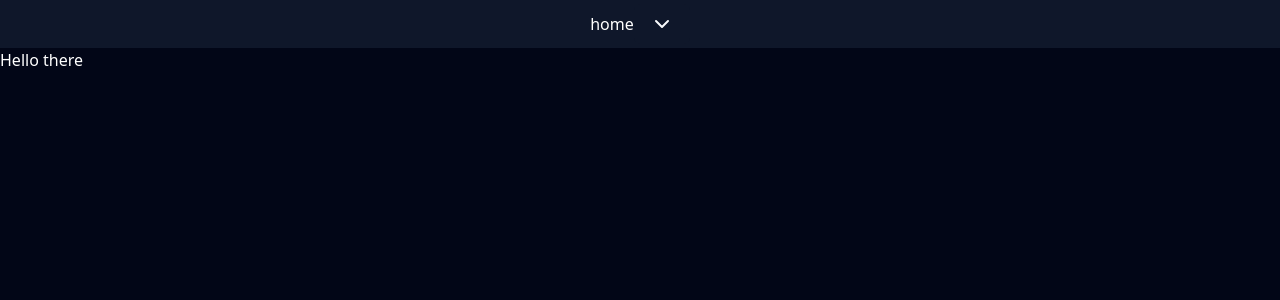
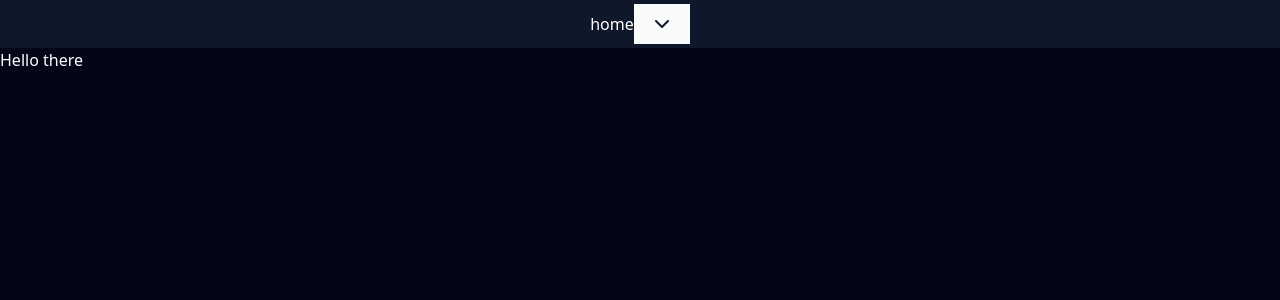
Before and after one commit to b-at-neu/pulse, a Next.js app: page / in a window 1280 px wide. Shown: the top 300 px of the page. Built offline with nearby package versions, Linux system fonts and the light colour scheme.

Commit message:
#11: remove non-dark colors

```diff
--- a/app/global.css
+++ b/app/global.css
@@ -4,34 +4,6 @@
 
 @layer base {
   :root {
-    --background: 0 0% 100%;
-    --foreground: 222.2 84% 4.9%;
-    --card: 0 0% 100%;
-    --card-foreground: 222.2 84% 4.9%;
-    --popover: 0 0% 100%;
-    --popover-foreground: 222.2 84% 4.9%;
-    --primary: 222.2 47.4% 11.2%;
-    --primary-foreground: 210 40% 98%;
-    --secondary: 210 40% 96.1%;
-    --secondary-foreground: 222.2 47.4% 11.2%;
-    --muted: 210 40% 96.1%;
-    --muted-foreground: 215.4 16.3% 46.9%;
-    --accent: 210 40% 96.1%;
-    --accent-foreground: 222.2 47.4% 11.2%;
-    --destructive: 0 84.2% 60.2%;
-    --destructive-foreground: 210 40% 98%;
-    --border: 214.3 31.8% 91.4%;
-    --input: 214.3 31.8% 91.4%;
-    --ring: 222.2 84% 4.9%;
-    --radius: 0.5rem;
-    --chart-1: 12 76% 61%;
-    --chart-2: 173 58% 39%;
-    --chart-3: 197 37% 24%;
-    --chart-4: 43 74% 66%;
-    --chart-5: 27 87% 67%;
-  }
-
-  .dark {
     --background: 222.2 84% 4.9%;
     --foreground: 210 40% 98%;
     --card: 222.2 84% 4.9%;
```
